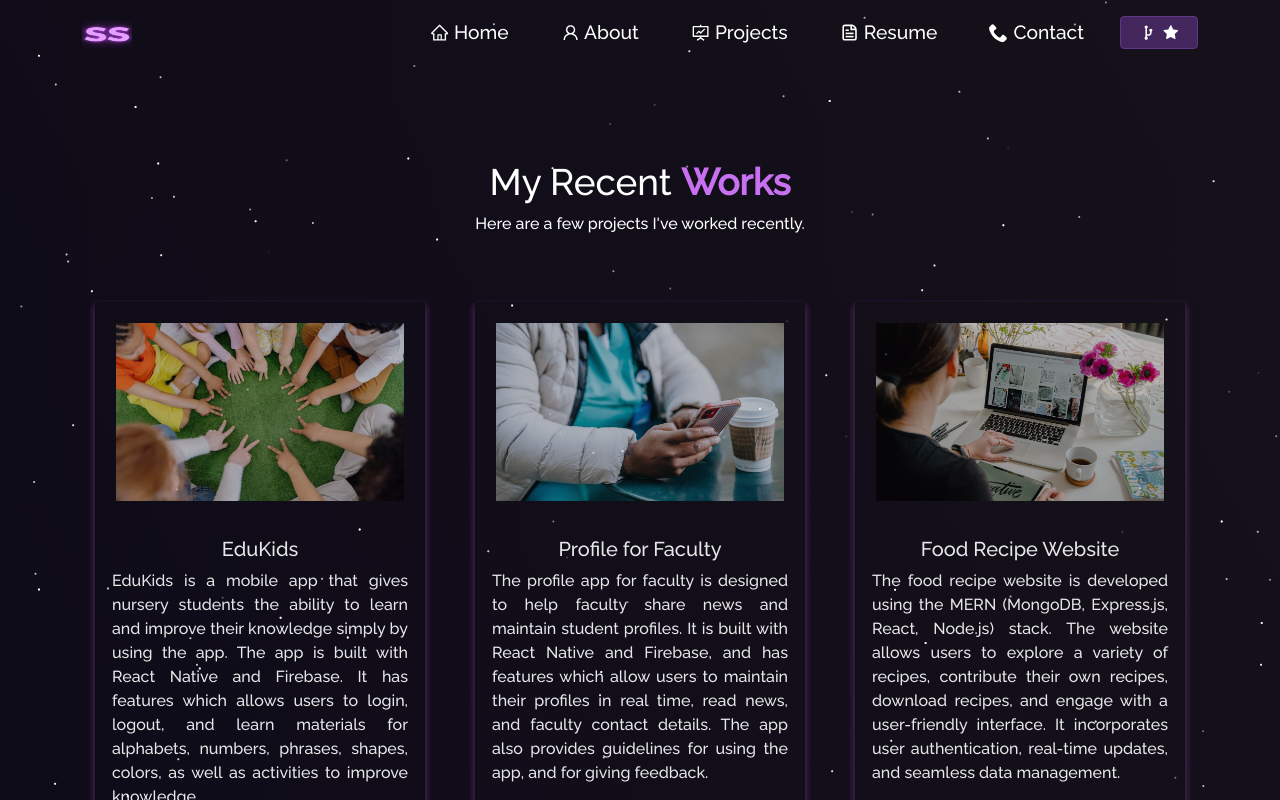
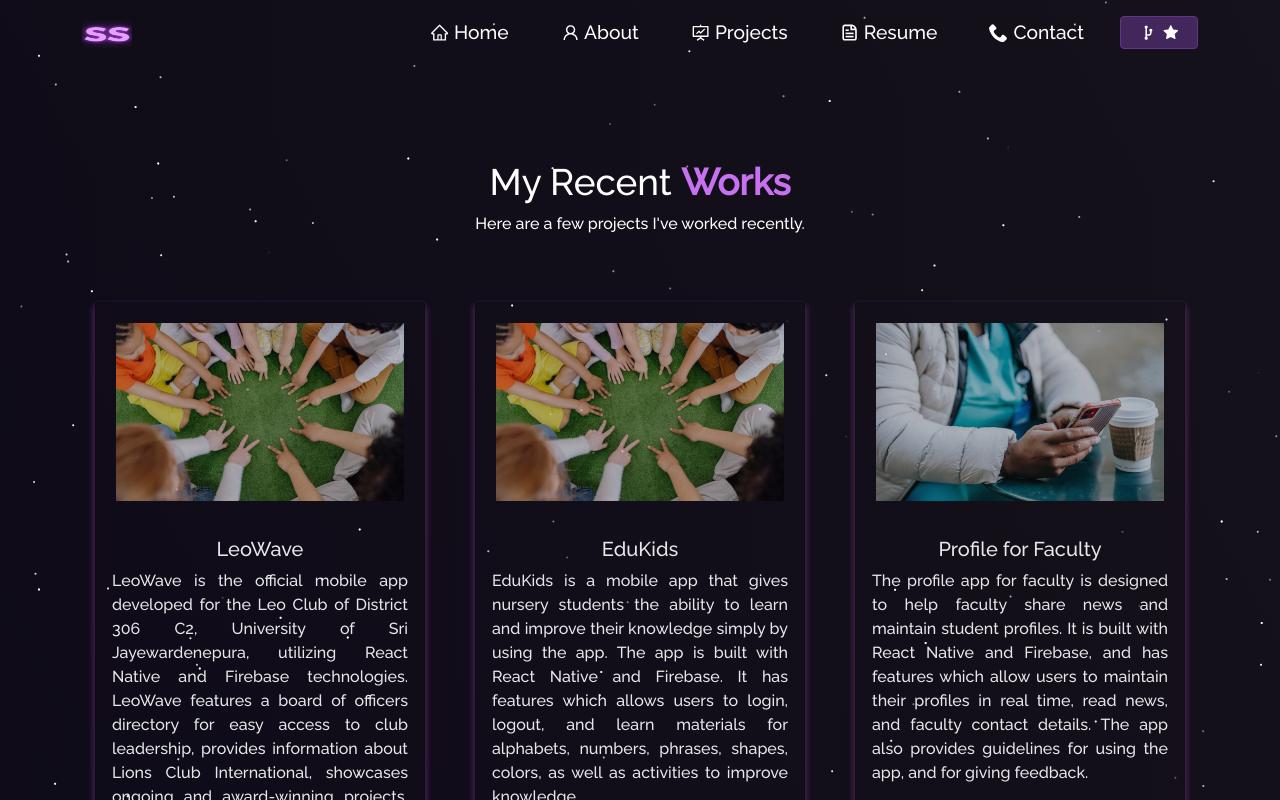
Before and after one commit to SANJANASOLANGA/WebPortfolio, a React (Create React App) app: page /project in a window 1280 px wide. Shown: the top 800 px of the page. Built offline with nearby package versions, Linux system fonts and the light colour scheme.

Commit message:
Added LeoWave project

```diff
--- a/src/components/Projects/Projects.js
+++ b/src/components/Projects/Projects.js
@@ -29,7 +29,16 @@ function Projects() {
             Here are a few projects I've worked recently.
           </p>
           <Row style={{ justifyContent: "center", paddingBottom: "10px" }}>
-          <Col md={4} className="project-card">
+            <Col md={4} className="project-card">
+              <ProjectCard
+                imgPath={nursery}
+                isBlog={false}
+                title="LeoWave"
+                description="LeoWave is the official mobile app developed for the Leo Club of District 306 C2, University of Sri Jayewardenepura, utilizing React Native and Firebase technologies. LeoWave features a board of officers directory for easy access to club leadership, provides information about Lions Club International, showcases ongoing and award-winning projects, and includes a contact us section for seamless communication."
+                ghLink="https://github.com/SANJANASOLANGA/NurseryApp"
+              />
+            </Col>
+            <Col md={4} className="project-card">
               <ProjectCard
                 imgPath={nursery}
                 isBlog={false}
@@ -97,8 +106,6 @@ function Projects() {
                 ghLink="https://github.com/SANJANASOLANGA/WebPortfolio"
               />
             </Col>
-
-
           </Row>
         </Container>
       </Container>
```
